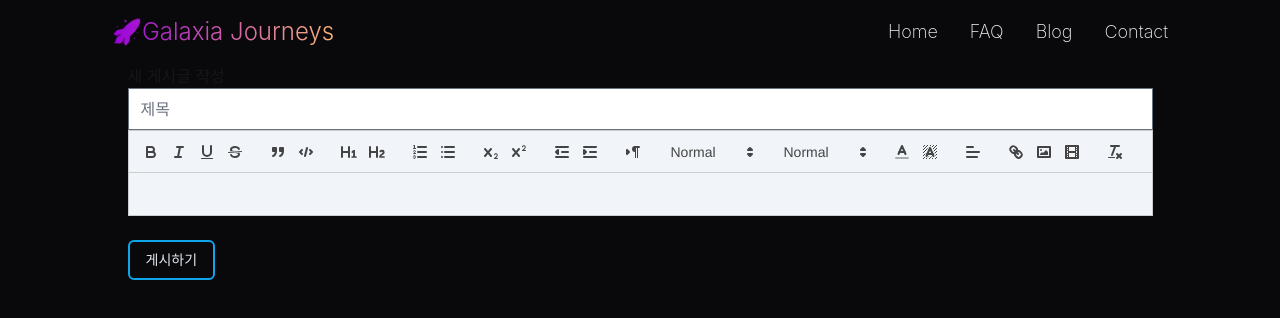
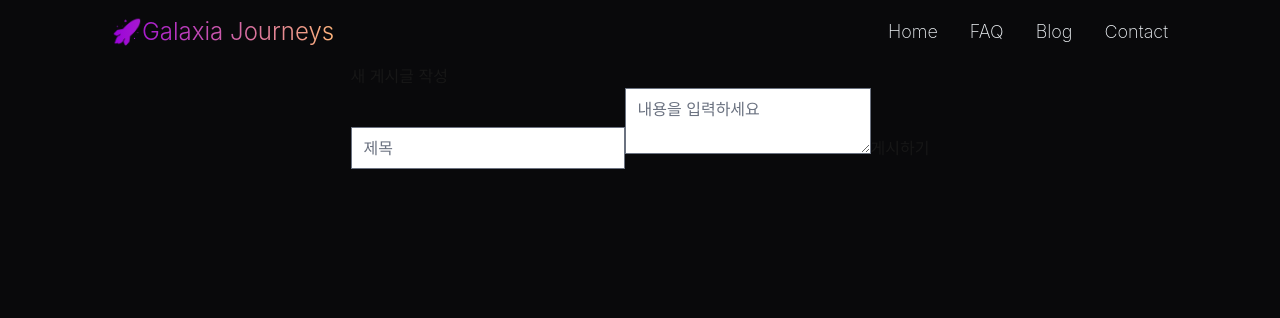
Before and after one commit to cotychunsik/sample-04, a Next.js app: page /pages/BlogEditor in a window 1280 px wide. Shown: the top 318 px of the page. Built offline with nearby package versions, Linux system fonts and the light colour scheme; no server answers.

Commit message:
issue fixed

```diff
--- a/src/app/pages/BlogEditor/page.tsx
+++ b/src/app/pages/BlogEditor/page.tsx
@@ -1,111 +1,68 @@
-'use client';
+'use client'; // Ensure the entire component is client-side
+
 import { useState, useEffect, Suspense } from 'react';
-import dynamic from 'next/dynamic';
-import { useRouter, useSearchParams } from 'next/navigation';
-import 'react-quill/dist/quill.snow.css';
-import { ref, set, get, child } from 'firebase/database'; // Firebase 관련 함수들 가져오기
-import Delta from 'quill'; // Quill의 Delta 기본 내보내기
-import { database } from '../../../../firebaseConfig'; // Firebase 설정 가져오기
+import { useSearchParams } from 'next/navigation';
+import { ref, get, child, set } from 'firebase/database';
+import { database } from '../../../../firebaseConfig';
 
-// Quill Editor 로드
-const ReactQuill = dynamic(() => import('react-quill'), { ssr: false });
-
-// 툴바 옵션 설정
-const toolbarOptions = [
-  ['bold', 'italic', 'underline', 'strike'],
-  ['blockquote', 'code-block'],
-  [{ 'header': 1 }, { 'header': 2 }],
-  [{ 'list': 'ordered'}, { 'list': 'bullet' }],
-  [{ 'script': 'sub'}, { 'script': 'super' }],
-  [{ 'indent': '-1'}, { 'indent': '+1' }],
-  [{ 'direction': 'rtl' }],
-  [{ 'size': ['small', false, 'large', 'huge'] }],
-  [{ 'header': [1, 2, 3, 4, 5, 6, false] }],
-  [{ 'color': [] }, { 'background': [] }],
-  [{ 'align': [] }],
-  ['link', 'image', 'video'],
-  ['clean']
-];
-
-// UnprivilegedEditor 타입 정의
-interface UnprivilegedEditor {
-  getContents: () => Delta;
-}
+export const dynamic = 'force-dynamic'; // Force client-side rendering
 
 export default function BlogEditor() {
-  const router = useRouter();
   const searchParams = useSearchParams();
-  const postIndex = searchParams.get('postIndex'); // 기존 게시글 ID (수정 모드일 때 사용)
+  const postIndex = searchParams.get('postIndex');
   const [title, setTitle] = useState('');
   const [content, setContent] = useState('');
 
-  // Firebase에서 데이터 가져오기
   useEffect(() => {
     if (postIndex !== null) {
       const dbRef = ref(database);
-      get(child(dbRef, `blog/${postIndex}`)).then((snapshot) => {
+      get(child(dbRef, `blog/${postIndex}`))
+        .then((snapshot) => {
           if (snapshot.exists()) {
-          const post = snapshot.val();
-          setTitle(post.title);
-          setContent(post.content);
+            const postData = snapshot.val();
+            setTitle(postData.title);
+            setContent(postData.content);
           } else {
             console.log("No data available");
           }
-      }).catch((error) => {
+        })
+        .catch((error) => {
           console.error(error);
         });
     }
   }, [postIndex]);
 
-  // Firebase에 데이터 저장하기
   const handleSavePost = () => {
-    const postId = postIndex !== null ? postIndex : Date.now().toString(); // 고유 ID 생성 또는 기존 ID 사용
     const newPost = { title, content };
+    const postId = postIndex || Date.now().toString(); // If editing, keep same ID, otherwise create new ID
 
-    set(ref(database, 'blog/' + postId), newPost) // Firebase에 데이터 저장
+    set(ref(database, 'blog/' + postId), newPost)
       .then(() => {
-        router.push('/pages/Blog'); // 저장 후 목록으로 돌아가기
+        console.log('Post saved successfully');
       })
       .catch((error) => {
         console.error("Error saving post: ", error);
       });
   };
 
-  // Quill 에디터 변경 시 호출되는 함수의 타입을 명시적으로 설정
-  const handleQuillChange = (
-    value: string, // 에디터의 HTML 콘텐츠
-    delta: Delta,  // 변경 사항
-    source: string, // 변경의 출처 (user, api 등)
-    editor: UnprivilegedEditor // Quill 에디터 인스턴스
-  ) => {
-    setContent(value);
-    console.log(editor.getContents()); // Quill의 API를 사용할 수 있음
-  };
-
   return (
-        <Suspense fallback={<div>Loading...</div>}>
-
-    <div className=''>
+    <Suspense fallback={<div>Loading editor...</div>}>
+      <div>
         <h1>{postIndex !== null ? '게시글 수정' : '새 게시글 작성'}</h1>
         <input
           type="text"
           placeholder="제목"
           value={title}
           onChange={(e) => setTitle(e.target.value)}
-        className='w-full'
         />
-      <div className='bg-slate-100'>
-        <ReactQuill
+        <textarea
+          placeholder="내용을 입력하세요"
           value={content}
-          onChange={handleQuillChange} // Quill 에디터 내용 변경 시 핸들러
-          modules={{ toolbar: toolbarOptions }}
+          onChange={(e) => setContent(e.target.value)}
         />
-      </div>
-      <div className='mt-6'>
-        <button onClick={handleSavePost} className='text-slate-200 btn-normal'>
+        <button onClick={handleSavePost}>
           {postIndex !== null ? '수정하기' : '게시하기'}
         </button>
-      </div>
       </div>
     </Suspense>
   );
```
Lines whose indentation alone changed are shown as unchanged.
